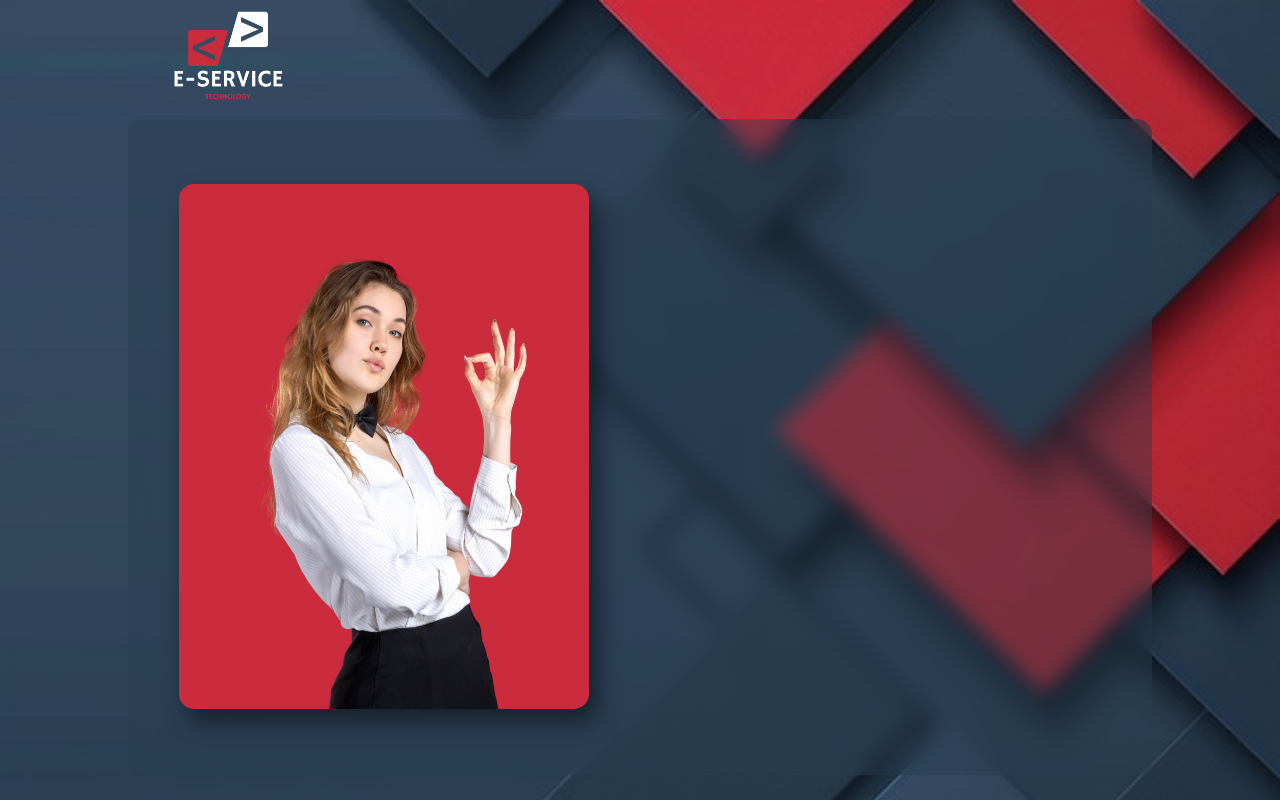
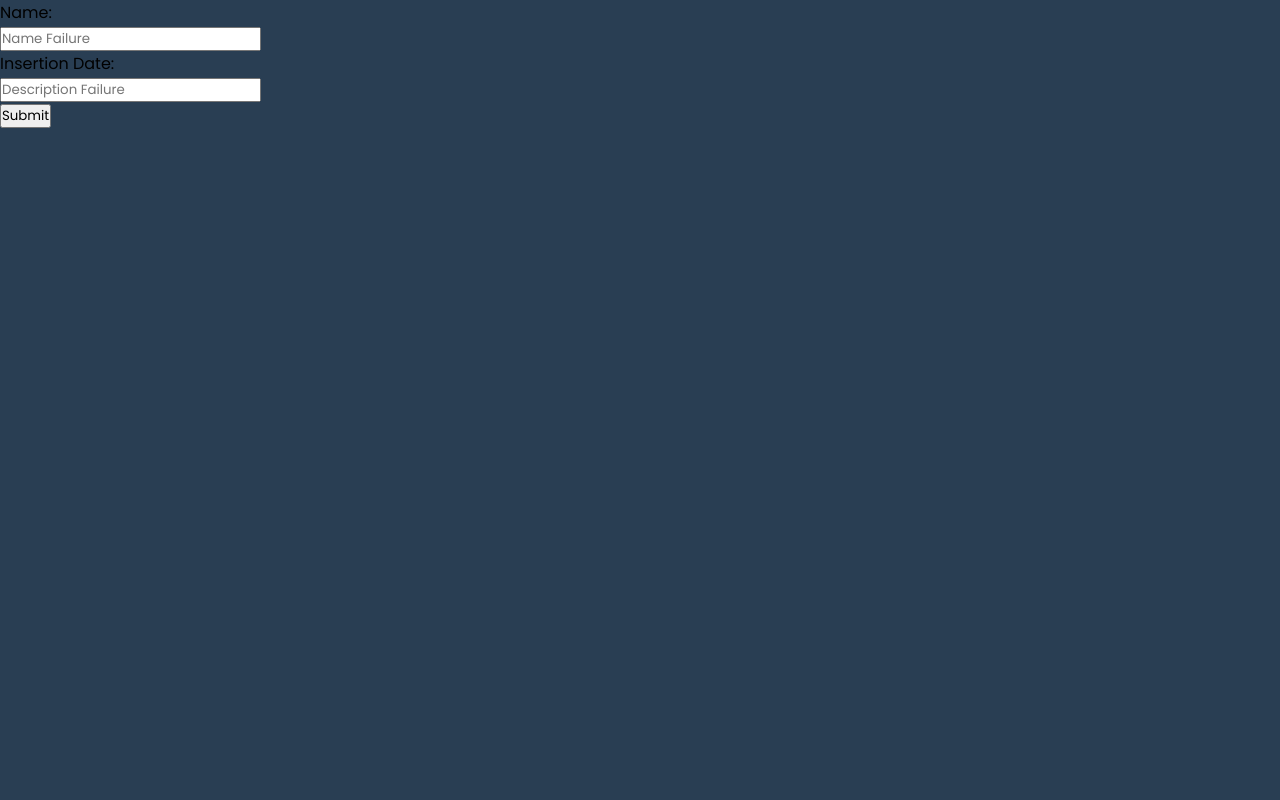
Before and after one commit to BAOUCHbaSalma/IT-support-App-Angular, an Angular app: page /failure in a window 1280 px wide. Before the commit this address led to /. Built offline with nearby package versions, Linux system fonts and the light colour scheme; a web font is replaced by a local one.

Commit message:
j'ai ajoutee compenent add failure

```diff
--- /dev/null
+++ b/src/app/add-failure/add-failure.component.html
@@ -0,0 +1,13 @@
+<form [formGroup]="failureForm" (ngSubmit)="saveFailure()">
+
+
+
+    <label for="name">Name:</label><br>
+    <input id="name" formControlName="name" type="text" placeholder="Name Failure "><br>
+
+    <label for="description">Insertion Date:</label><br>
+    <input id="description" formControlName="description" type="text" placeholder="Description Failure"><br>
+
+    <button  type="submit">Submit</button>
+
+</form>
--- /dev/null
+++ b/src/app/add-failure/add-failure.component.ts
@@ -0,0 +1,30 @@
+import { Component, OnInit } from '@angular/core';
+import { FormBuilder, FormGroup } from '@angular/forms';
+import { FailureService } from '../service/failure.service';
+import { Failure } from '../model/it-support';
+
+@Component({
+  selector: 'app-add-failure',
+  templateUrl: './add-failure.component.html',
+  styleUrl: './add-failure.component.css'
+})
+export class AddFailureComponent implements OnInit{
+  failureForm!:FormGroup
+  constructor(private fb:FormBuilder,private srv:FailureService){}
+
+  ngOnInit(): void {
+    this.failureForm=this.fb.group({
+      name:'',
+      description:'',
+    })
+
+  }
+
+  saveFailure(){
+    const failure:Failure=this.failureForm.value
+    this.srv.addFailure(failure).subscribe(()=>{
+      this.ngOnInit()
+    })
+  }
+
+}
--- a/src/app/app-routing.module.ts
+++ b/src/app/app-routing.module.ts
@@ -4,12 +4,14 @@ import { AddEquipmentComponent } from './add-equipment/add-equipment.component';
 import { ListEquipmentComponent } from './list-equipment/list-equipment.component';
 import { UpdateEquipmentComponent } from './update-equipment/update-equipment.component';
 import { LoginComponent } from './Home/login/login.component';
+import { AddFailureComponent } from './add-failure/add-failure.component';
 
 const routes: Routes = [
   {path:"",component:LoginComponent},
   {path:"equipements",component:ListEquipmentComponent},
   {path:"equipement",component:AddEquipmentComponent},
-  {path:"equipment/:id",component:UpdateEquipmentComponent}
+  {path:"equipment/:id",component:UpdateEquipmentComponent},
+  {path:"failure",component:AddFailureComponent}
 ];
 
 @NgModule({
--- a/src/app/app.component.html
+++ b/src/app/app.component.html
@@ -1,2 +1,2 @@
-<!-- <router-outlet></router-outlet> -->
-<app-home></app-home>
+<router-outlet></router-outlet>
+<!-- <app-home></app-home> -->
--- a/src/app/app.module.ts
+++ b/src/app/app.module.ts
@@ -11,6 +11,7 @@ import { ReactiveFormsModule } from '@angular/forms';
 import { UpdateEquipmentComponent } from './update-equipment/update-equipment.component';
 import { LoginComponent } from './Home/login/login.component';
 import { HomeComponent } from './Home/home/home.component';
+import { AddFailureComponent } from './add-failure/add-failure.component';
 
 @NgModule({
   declarations: [
@@ -19,7 +20,8 @@ import { HomeComponent } from './Home/home/home.component';
     ListEquipmentComponent,
     UpdateEquipmentComponent,
     LoginComponent,
-    HomeComponent
+    HomeComponent,
+    AddFailureComponent
   ],
   imports: [
     BrowserModule,
```
Also changed, not shown: src/app/add-failure/add-failure.component.css (added), 1 other file (tests, documents, lock files or other folders).
